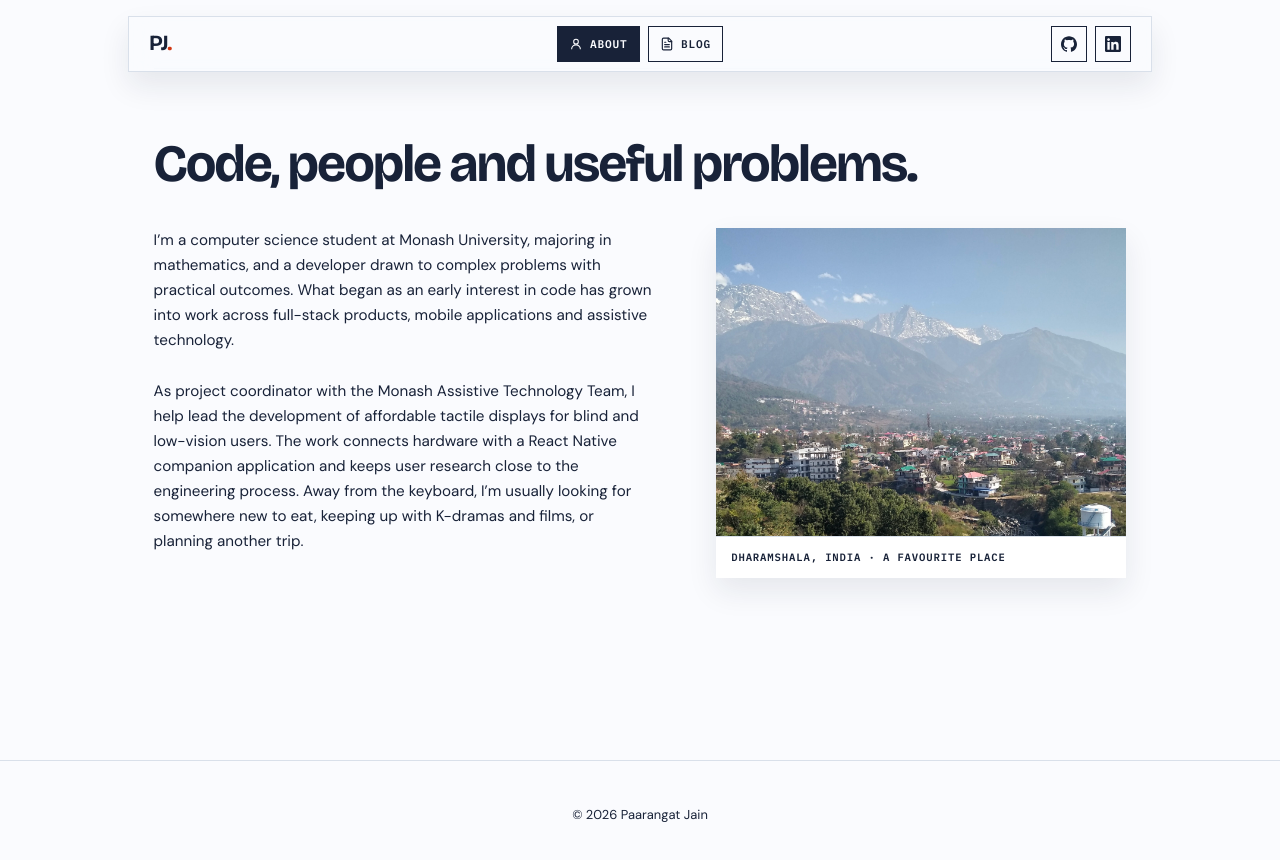
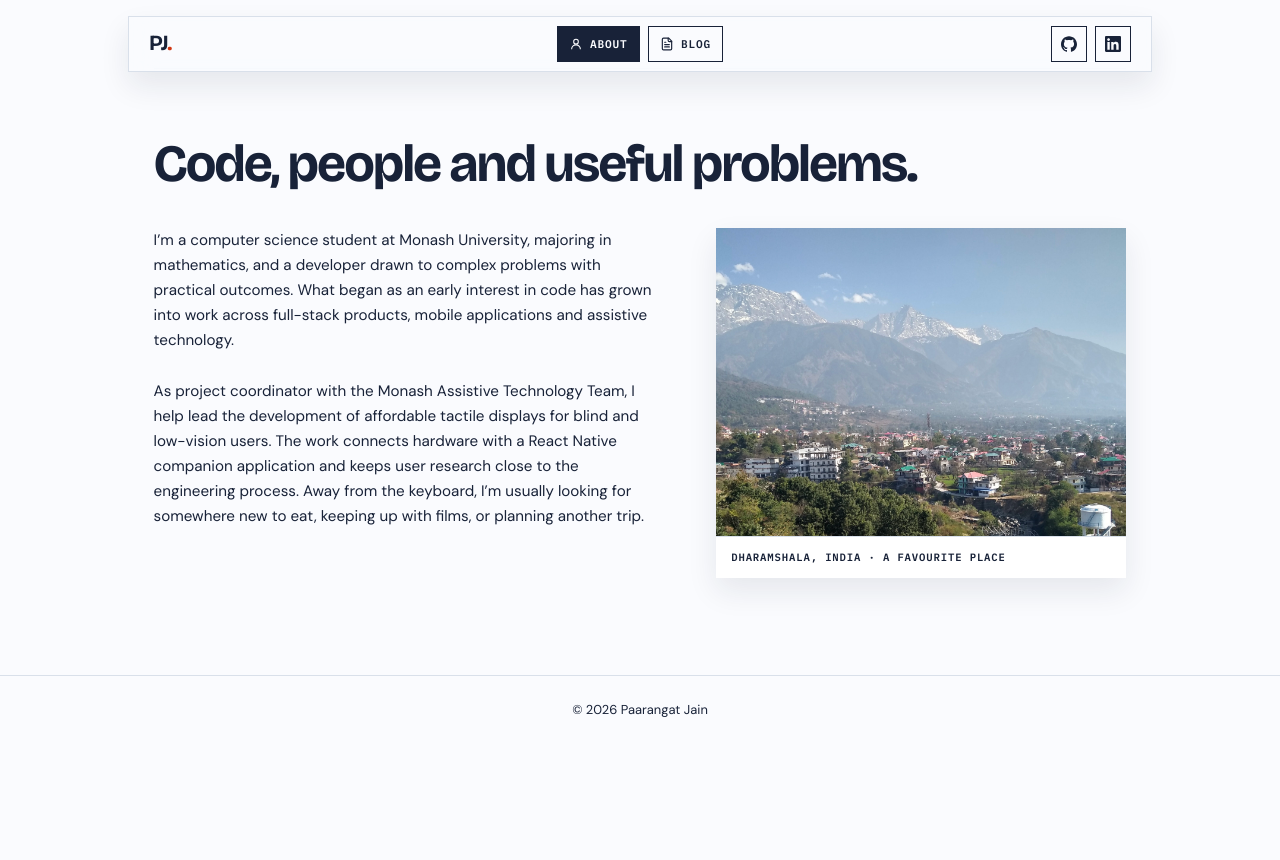
Before and after one commit to pjrus/p-jain-dev, a SvelteKit app: page /about in a window 1280 px wide. Shown: the top 860 px of the page. After the commit the page ends 800 px from the top, so only its background shows below. Built offline with nearby package versions, Linux system fonts and the light colour scheme.

Commit message:
feat: update About page content and styles for improved presentation

```diff
--- a/src/app.css
+++ b/src/app.css
@@ -628,10 +628,6 @@ em {
   content: '';
 }
 
-.about-page {
-  min-height: calc(100vh - var(--header-h));
-}
-
 .about-title {
   max-width: none;
   margin-bottom: clamp(1.75rem, 3vw, 2.75rem);
@@ -1611,7 +1607,6 @@ em {
   display: flex;
   align-items: center;
   justify-content: center;
-  min-height: 7rem;
   padding-block: 1.5rem;
   color: var(--muted);
   font-size: 0.85rem;
--- a/src/routes/about/+page.svelte
+++ b/src/routes/about/+page.svelte
@@ -27,7 +27,7 @@
     </p>
     <br>
     <p>
-      As project coordinator with the Monash Assistive Technology Team, I help lead the development of affordable tactile displays for blind and low-vision users. The work connects hardware with a React Native companion application and keeps user research close to the engineering process. Away from the keyboard, I’m usually looking for somewhere new to eat, keeping up with K-dramas and films, or planning another trip.
+      As project coordinator with the Monash Assistive Technology Team, I help lead the development of affordable tactile displays for blind and low-vision users. The work connects hardware with a React Native companion application and keeps user research close to the engineering process. Away from the keyboard, I’m usually looking for somewhere new to eat, keeping up with films, or planning another trip.
     </p>
   </div>
 </section>
```
Also changed, not shown: src/lib/data/content.js, static/images/trackie.png (added), 1 other file (tests, documents, lock files or other folders).
